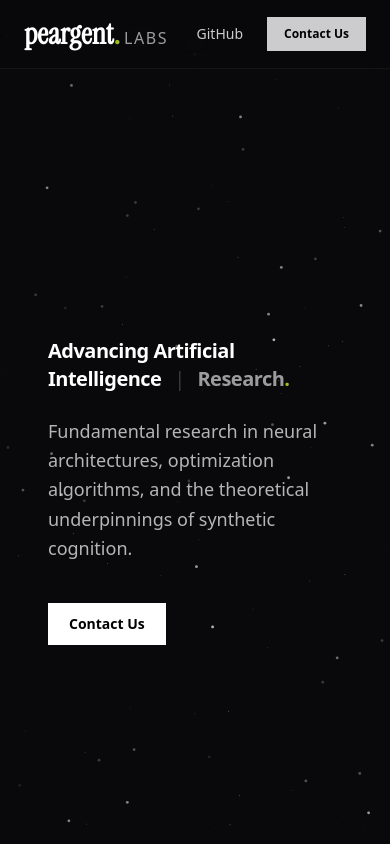
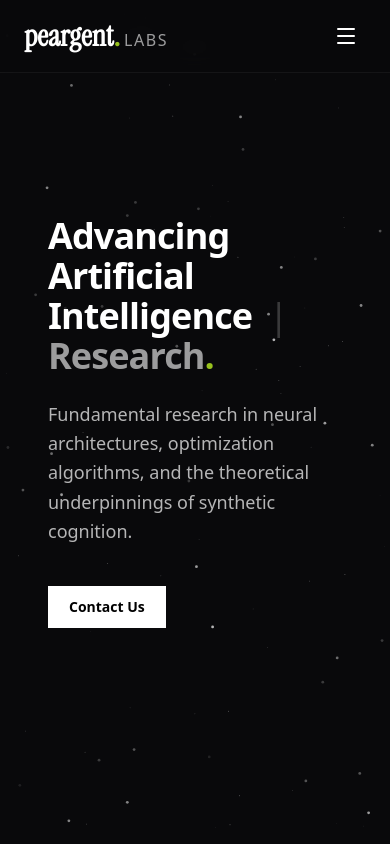
Before and after one commit to PeargentLabs/peargentlabs.github.io, a Next.js app: page / in a window 390 px wide. Shown: the top 844 px of the page. Built offline with nearby package versions, Linux system fonts and the light colour scheme; a web font is replaced by a local one.

Commit message:
UI fixes on Mobile View

```diff
--- a/src/app/page.tsx
+++ b/src/app/page.tsx
@@ -32,7 +32,7 @@ export default function Home() {
             <div className="absolute inset-0 bg-[radial-gradient(ellipse_at_center,_var(--tw-gradient-stops))] from-white/[0.03] via-background to-background pointer-events-none"></div>
 
             <div className="relative max-w-5xl w-full text-left space-y-6">
-              <h1 className="text-xl sm:text-6xl font-semibold tracking-tight text-white">
+              <h1 className="text-4xl sm:text-6xl font-semibold tracking-tight text-white">
                 Advancing Artificial Intelligence <span className="text-white/20 font-light mx-2">|</span> <span className="text-white/60">Research</span><span className="text-peargent-green font-bold">.</span>
               </h1>
               <p className="text-lg text-white/70 max-w-2xl leading-relaxed font-light">
--- a/src/components/ui/Header.tsx
+++ b/src/components/ui/Header.tsx
@@ -1,19 +1,56 @@
+"use client";
+
 import Link from "next/link";
 import { ScrollToContactLink } from "@/components/ui/ScrollToContactLink";
-import { Github } from "lucide-react";
-
+import { Github, Menu, X } from "lucide-react";
+import { useState } from "react";
 
 export function Header() {
+    const [isMobileMenuOpen, setIsMobileMenuOpen] = useState(false);
+
     return (
-        <header className="flex items-center justify-between px-6 md:px-12 py-4 border-b border-white/5 bg-background/50 backdrop-blur-md sticky top-0 z-50">
-            <div className="flex items-center gap-1">
-                <span className="font-instrument text-3xl font-semibold text-white">peargent<span className="text-peargent-green font-bold">.</span></span>
-                <span className="text-md uppercase tracking-widest opacity-60 mt-2 text-white">Labs</span>
+        <header className="fixed top-0 left-0 right-0 border-b border-white/5 bg-background/50 backdrop-blur-md z-50">
+            <div className="flex items-center justify-between px-6 md:px-12 py-4">
+                <div className="flex items-center gap-1 z-50 relative">
+                    <span className="font-instrument text-3xl font-semibold text-white">peargent<span className="text-peargent-green font-bold">.</span></span>
+                    <span className="text-md uppercase tracking-widest opacity-60 mt-2 text-white">Labs</span>
+                </div>
+
+                {/* Desktop Navigation */}
+                <div className="hidden md:flex items-center gap-6 text-sm font-medium opacity-80">
+                    <Link href="https://github.com/Peargent" target="_blank" rel="noopener noreferrer" className="text-white hover:text-peargent-green transition-colors">GitHub</Link>
+                    <ScrollToContactLink className="px-4 py-2 bg-white text-black font-semibold border border-transparent hover:bg-black hover:text-peargent-green hover:border-peargent-green transition-all text-xs">Contact Us</ScrollToContactLink>
+                </div>
+
+                {/* Mobile Menu Toggle */}
+                <button
+                    className="md:hidden text-white p-2 z-50 relative"
+                    onClick={() => setIsMobileMenuOpen(!isMobileMenuOpen)}
+                >
+                    {isMobileMenuOpen ? <X size={24} /> : <Menu size={24} />}
+                </button>
             </div>
-            <div className="flex items-center gap-6 text-sm font-medium opacity-80">
-                <Link href="https://github.com/Peargent" target="_blank" rel="noopener noreferrer" className="text-white hover:text-peargent-green transition-colors">GitHub</Link>
-                <ScrollToContactLink className="px-4 py-2 bg-white text-black font-semibold border border-transparent hover:bg-black hover:text-peargent-green hover:border-peargent-green transition-all text-xs">Contact Us</ScrollToContactLink>
-            </div>
+
+            {/* Mobile Menu Overlay */}
+            {isMobileMenuOpen && (
+                <div className="md:hidden absolute top-0 left-0 w-full h-screen bg-black/95 backdrop-blur-xl flex flex-col items-center justify-center space-y-8 animate-in fade-in duration-200">
+                    <Link
+                        href="https://github.com/Peargent"
+                        target="_blank"
+                        rel="noopener noreferrer"
+                        className="text-2xl text-white hover:text-peargent-green transition-colors font-medium"
+                        onClick={() => setIsMobileMenuOpen(false)}
+                    >
+                        GitHub
+                    </Link>
+                    <ScrollToContactLink
+                        className="text-2xl text-white hover:text-peargent-green transition-colors font-medium cursor-pointer"
+                        onClick={() => setIsMobileMenuOpen(false)}
+                    >
+                        Contact Us
+                    </ScrollToContactLink>
+                </div>
+            )}
         </header>
     );
 }
--- a/src/components/ui/ScrollToContactLink.tsx
+++ b/src/components/ui/ScrollToContactLink.tsx
@@ -5,11 +5,13 @@ import React, { ReactNode } from "react";
 interface ScrollToContactLinkProps {
     children: ReactNode;
     className?: string;
+    onClick?: () => void;
 }
 
 export const ScrollToContactLink = ({
     children,
     className,
+    onClick,
 }: ScrollToContactLinkProps) => {
     const handleClick = (e: React.MouseEvent<HTMLAnchorElement>) => {
         e.preventDefault();
@@ -17,6 +19,7 @@ export const ScrollToContactLink = ({
         if (contactSection) {
             contactSection.scrollIntoView({ behavior: "smooth" });
         }
+        if (onClick) onClick();
     };
 
     return (
```
